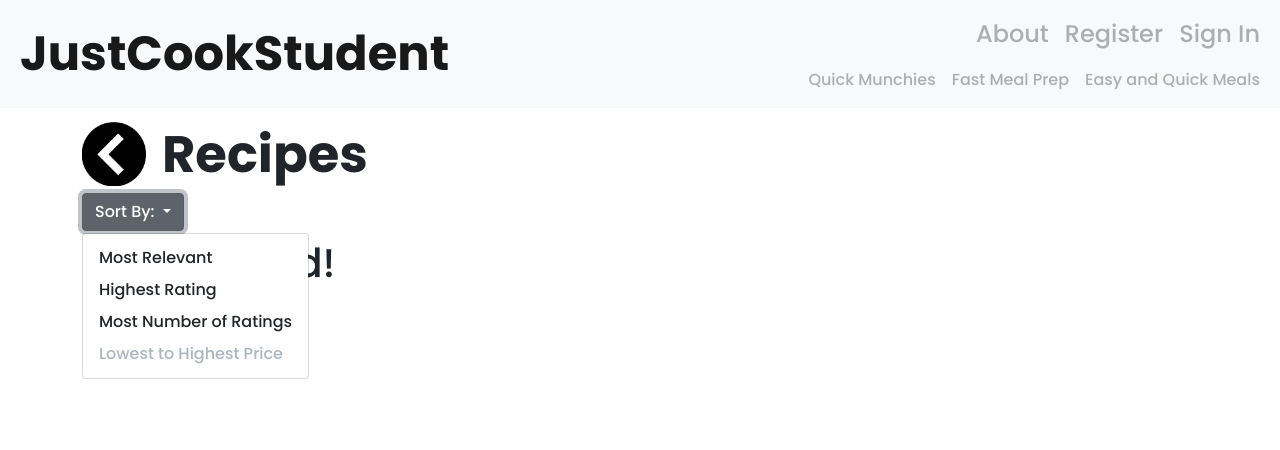
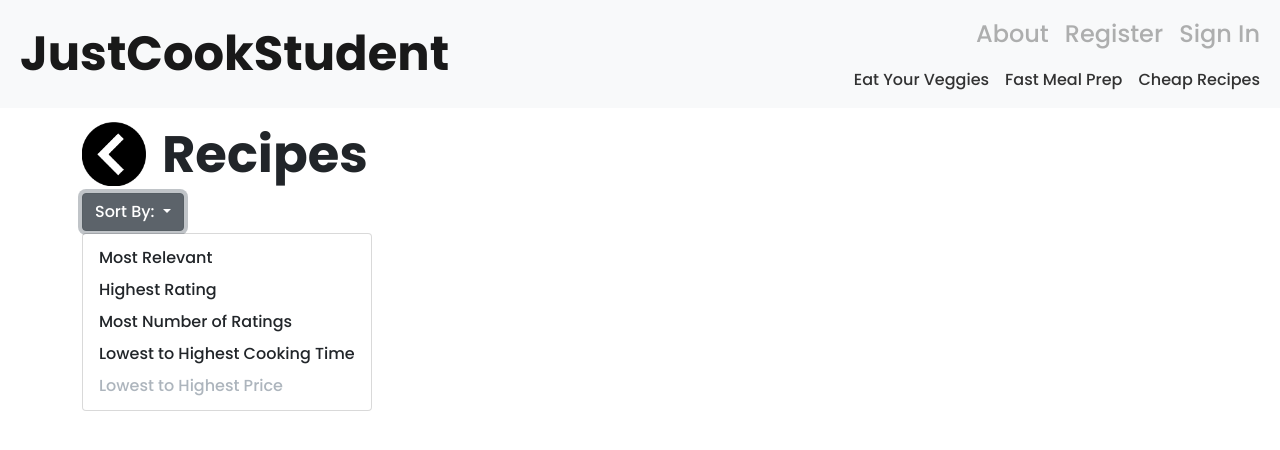
Before and after one commit to JHoweWowe/Honours-Project-Code, a Flask app: template templates/recipes.html in a window 1280 px wide, after a click on "Sort By:". Shown: the top 450 px of the page. Run offline with Flask 2, Linux system fonts and the light colour scheme; the template is opened without the code that fills it, so the values that code supplies are empty; parts of the project's set-up code (start-up, migrations or seed data) failed here and were passed over; some libraries are stand-ins or nearby versions.

Commit message:
Add sort by time functionality + shortcut links

```diff
--- a/main.py
+++ b/main.py
@@ -90,6 +90,9 @@ def search():
         elif request.args.get('sort') == 'popularity':
             sort_requirements['$sort'] = { 'number_of_ratings': -1 }
             collection.append(sort_requirements)
+        elif request.args.get('sort') == 'time':
+            sort_requirements['$sort'] = { 'total_time': 1 }
+            collection.append(sort_requirements)
 
     # Obtain recipes from each food recipe collection
     bbc_good_food_data = list(mongo.db.bbcgoodfood.aggregate(collection))
@@ -97,7 +100,16 @@ def search():
 
     data = bbc_good_food_data + tasty_recipes_data # TODO: Could shuffle following data
 
-    return render_template('recipes.html', data=data, query=query_str, time=time, sort=sort)
+    return render_template(
+        'recipes.html',
+        data=data,
+        query=query_str,
+        time=time,
+        dq=dietary_requirements_list,
+        include=include,
+        exclude=exclude,
+        sort=sort
+    )
 
 
 # Routing for a specific recipe - perhaps add it as URL, pass recipe as parameter
--- a/static/base.css
+++ b/static/base.css
@@ -10,6 +10,12 @@ body {
 }
 .nav-item {
     font-size: 1.5rem;
+}
+#navbar-quick-links .nav-link {
+    color: rgba(0,0,0,0.8) !important;
+}
+#navbar-quick-links .nav-link:hover {
+    text-decoration: underline;
 }
 
 #outer-search-container {
--- a/templates/base.html
+++ b/templates/base.html
@@ -28,7 +28,7 @@
             </button>
 
             <div>
-                <div class="collapse navbar-collapse text-right" id="navbarNav">
+                <div class="collapse navbar-collapse text-right" id="navbar-header">
                     <ul class="navbar-nav ms-auto">
                         <li class="nav-item">
                             <a class="nav-link disabled" href="#">About</a>
@@ -42,16 +42,16 @@
                     </ul>
                 </div>
 
-                <div class="collapse navbar-collapse" id="navbarNav">
+                <div class="collapse navbar-collapse" id="navbar-quick-links">
                     <ul class="navbar-nav ms-auto">
                         <li>
-                            <a class="nav-link disabled" href="#">Quick Munchies</a>
+                            <a class="nav-link" href="{{ url_for('search', q='', time=45, dq='Vegetarian', include='', exclude='', sort='relevance') }}">Eat Your Veggies</a>
                         </li>
                         <li>
-                            <a class="nav-link disabled" href="#">Fast Meal Prep</a>
+                            <a class="nav-link" href="{{ url_for('search', q=query, time=30, dq=dq, include='', exclude='', sort='time') }}">Fast Meal Prep</a>
                         </li>
                         <li>
-                            <a class="nav-link disabled" href="#">Easy and Quick Meals</a>
+                            <a class="nav-link disabled" href="#">Cheap Recipes</a>
                         </li>
                     </ul>
                 </div>
--- a/templates/recipes.html
+++ b/templates/recipes.html
@@ -20,9 +20,10 @@
                       Sort By:
                     </button>
                     <div class="dropdown-menu" aria-labelledby="dropdownMenuButton">
-                      <a class="dropdown-item" href="{{ url_for('search', q=query, time=time, include='', exclude='', sort='relevance') }}">Most Relevant</a>
-                      <a class="dropdown-item" href="{{ url_for('search', q=query, time=time, include='', exclude='', sort='rating') }}">Highest Rating</a>
-                      <a class="dropdown-item" href="{{ url_for('search', q=query, time=time, include='', exclude='', sort='popularity') }}">Most Number of Ratings</a>
+                      <a class="dropdown-item" href="{{ url_for('search', q=query, time=time, dq=dq, include=include, exclude=exclude, sort='relevance') }}">Most Relevant</a>
+                      <a class="dropdown-item" href="{{ url_for('search', q=query, time=time, dq=dq, include=include, exclude=exclude, sort='rating') }}">Highest Rating</a>
+                      <a class="dropdown-item" href="{{ url_for('search', q=query, time=time, dq=dq, include=include, exclude=exclude, sort='popularity') }}">Most Number of Ratings</a>
+                      <a class="dropdown-item" href="{{ url_for('search', q=query, time=time, dq=dq, include=include, exclude=exclude, sort='time') }}">Lowest to Highest Cooking Time</a>
                       <a class="dropdown-item disabled" href="#">Lowest to Highest Price</a>
                     </div>
                 </div>
```
